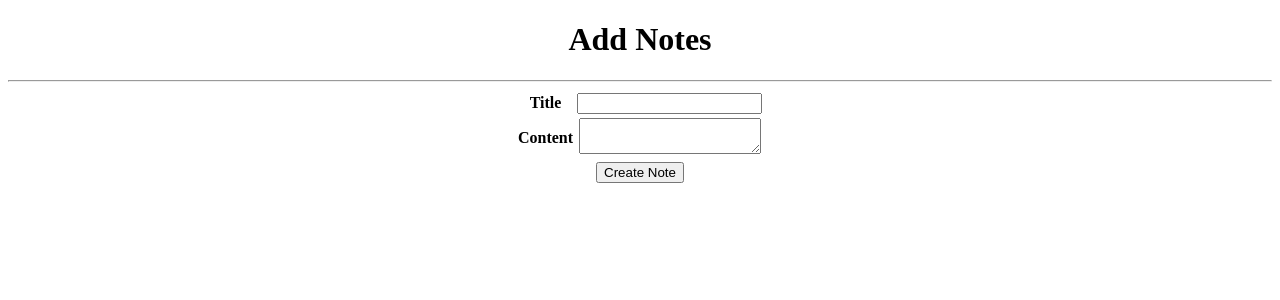
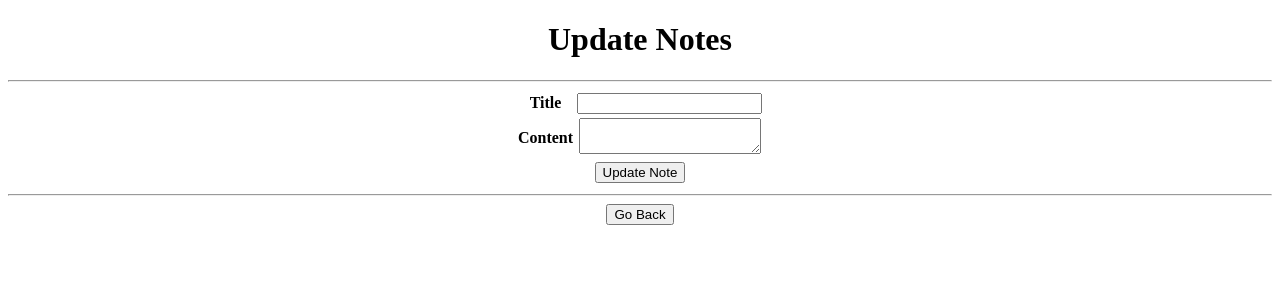
Before and after one commit to imAshutoshGupta/Notes_app, a Django app: template notes_proj/notes_app/templates/notes_app/updatenotes.html in a window 1280 px wide. Shown: the top 300 px of the page. Run offline with Django 4.2, Linux system fonts and the light colour scheme; the template is opened without the code that fills it, so the values that code supplies are empty.

Commit message:
added update function as well

```diff
--- a/notes_proj/notes_app/templates/notes_app/addnotes.html
+++ b/notes_proj/notes_app/templates/notes_app/addnotes.html
@@ -28,6 +28,8 @@
 
         </table>
     </form>
+    <hr>
+    <a href="/dash"><button> Go Back </button></a>
 
 
 
--- a/notes_proj/notes_app/templates/notes_app/dashboard.html
+++ b/notes_proj/notes_app/templates/notes_app/dashboard.html
@@ -23,7 +23,7 @@
                 <td>{{x.title}}</td>
                 <td>{{x.content}}</td>
                 <td>{{x.created_at}}</td>
-                <td> <a href="/addnotes/{{x.id}}"><button> UPDATE </button></a></td>
+                <td> <a href="/updatenotes/{{x.id}}"><button> UPDATE </button></a></td>
                 <td> <a href="/deletenotes/{{x.id}}"><button> DELETE </button></a> </td>
             </tr>
         {% endfor %}
--- a/notes_proj/notes_app/templates/notes_app/updatenotes.html
+++ b/notes_proj/notes_app/templates/notes_app/updatenotes.html
@@ -4,13 +4,13 @@
 <head>
     <meta charset="UTF-8">
     <meta name="viewport" content="width=device-width, initial-scale=1.0">
-    <title>Add Notes</title>
+    <title>Update Notes</title>
 </head>
 
 <body align="center">
-    <h1 align="center"> Add Notes </h1>
+    <h1 align="center"> Update Notes </h1>
     <hr>
-    <form>
+    <form method="post">
         {% csrf_token %}
 
         <table border="0" align="center">
@@ -23,11 +23,13 @@
                 <td> <textarea type="text" name="icontent" id=""></textarea></td>
             </tr>
             <tr>
-                <td colspan="2" align="center"><input type="submit" value="Create Note"></td>
+                <td colspan="2" align="center"><input type="submit" value="Update Note"></td>
             </tr>
 
         </table>
     </form>
+    <hr>
+    <a href="/dash"><button> Go Back </button></a>
 
 
 
```
Also changed, not shown: notes_proj/notes_app/views.py (+12 -3 lines).
